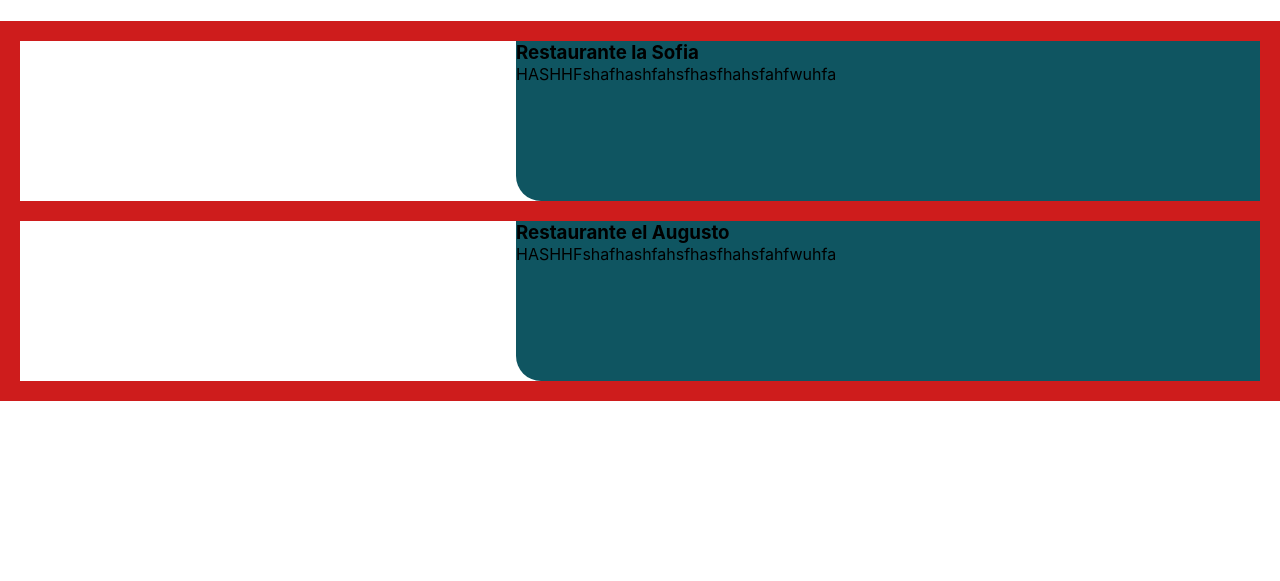
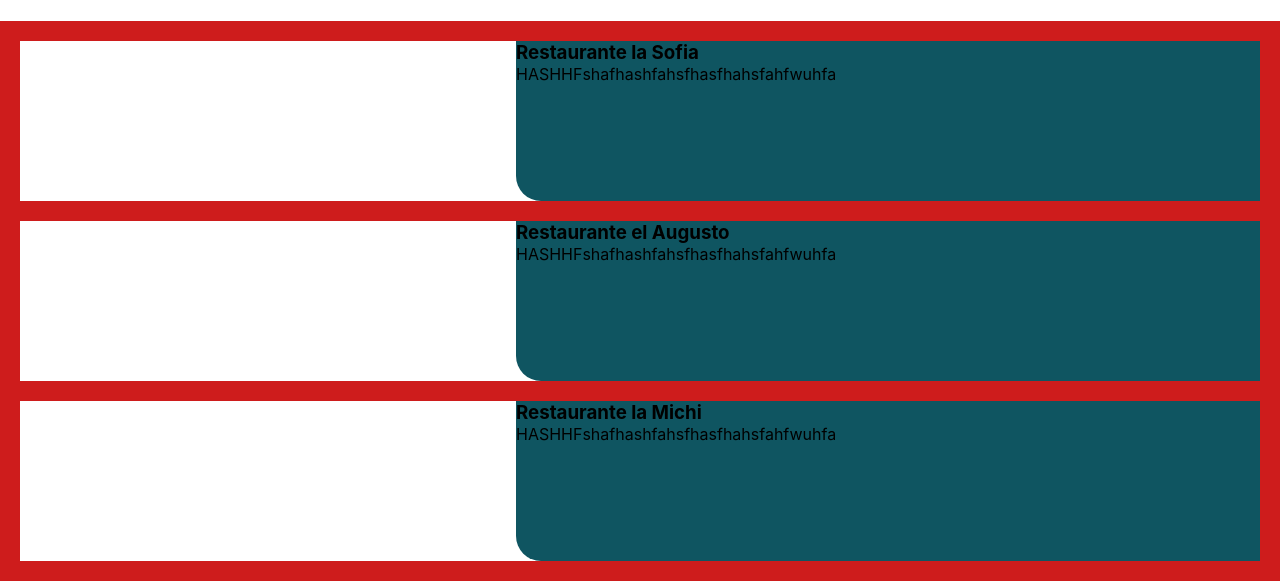
Before and after one commit to AugustoGonzalezz/Tp2_App_Restaurante, a plain HTML site: page index.html in a window 1280 px wide. Shown: the part 459-1040 px from the top of the page. Before the commit the page ends 860 px from the top, so only its background shows below. Drawn offline with Linux system fonts and the light colour scheme.

Commit message:
Subida de img

```diff
--- a/index.html
+++ b/index.html
@@ -166,6 +166,17 @@
                 </div>
 
             </article>
+
+            <article class="resto">
+
+                <div class="imagen_resto"></div>
+
+                <div class="desc_resto">
+                    <h1>Restaurante la Michi</h1>
+                    <p>HASHHFshafhashfahsfhasfhahsfahfwuhfa</p>
+                </div>
+
+            </article>
         </section>
     </main>
 
```
Also changed, not shown: img/mishi.jpg (added).
